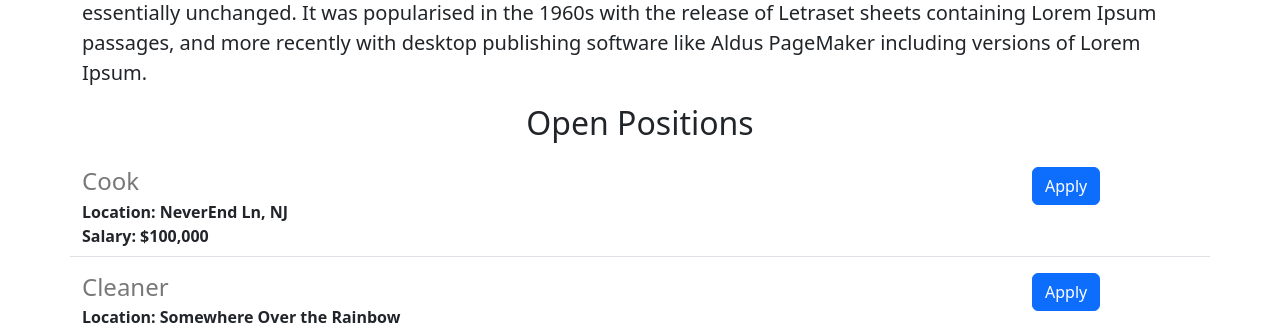
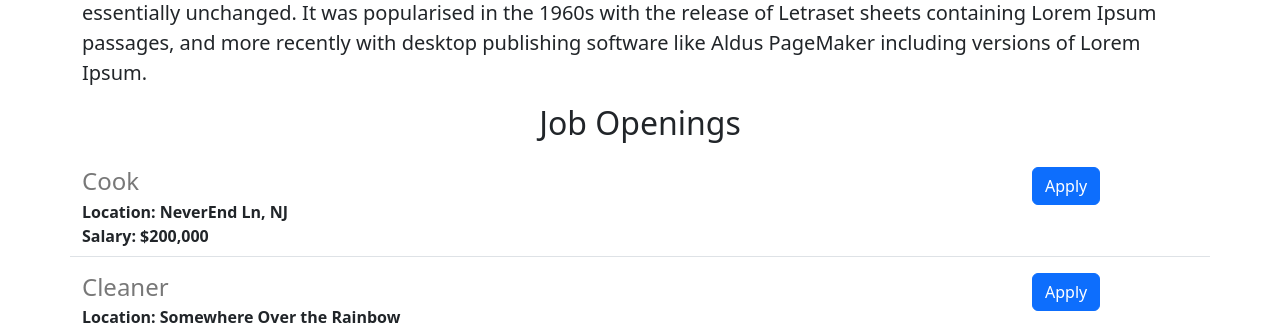
Before and after one commit to meroaangel/angel-career-website-v2, a Flask app: page / in a window 1280 px wide. Shown: the part 986-1317 px from the top of the page. Run offline with Flask 3, Linux system fonts and the light colour scheme.

Commit message:
made some changes

```diff
--- a/app.py
+++ b/app.py
@@ -7,7 +7,7 @@ JOBS = [
     'id' : 1,
     'title' : 'Cook' ,
     'location' : 'NeverEnd Ln, NJ',
-    'salary' : '$100,000'
+    'salary' : '$200,000'
   },
   {
     'id' : 2,
--- a/templates/home.html
+++ b/templates/home.html
@@ -23,7 +23,7 @@
         <h2 class="text-center mt-2 mb-4">About Jovian</h2>
           <p class="lead">Lorem Ipsum is simply dummy text of the printing and typesetting industry. Lorem Ipsum has been the industry's standard dummy text ever since the 1500s, when an unknown printer took a galley of type and scrambled it to make a type specimen book. It has survived not only five centuries, but also the leap into electronic typesetting, remaining essentially unchanged. It was popularised in the 1960s with the release of Letraset sheets containing Lorem Ipsum passages, and more recently with desktop publishing software like Aldus PageMaker including versions of Lorem Ipsum.</p>
 
-        <h2 class="text-center mt-2 mb-4">Open Positions</h2>
+        <h2 class="text-center mt-2 mb-4">Job Openings</h2>
           <p>
             {% for job in jobs %}
               {% include 'jobitem.html' %}
```
